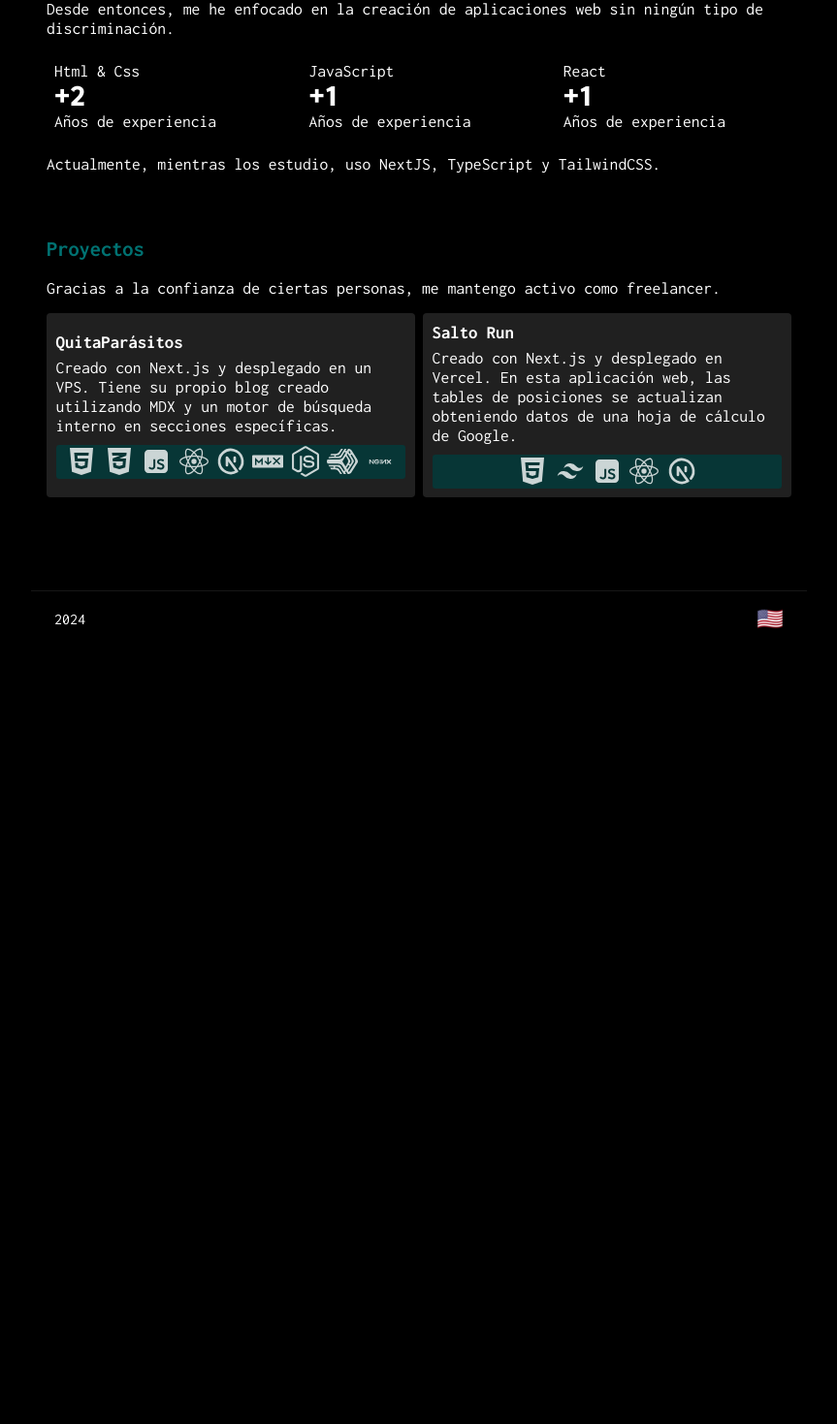
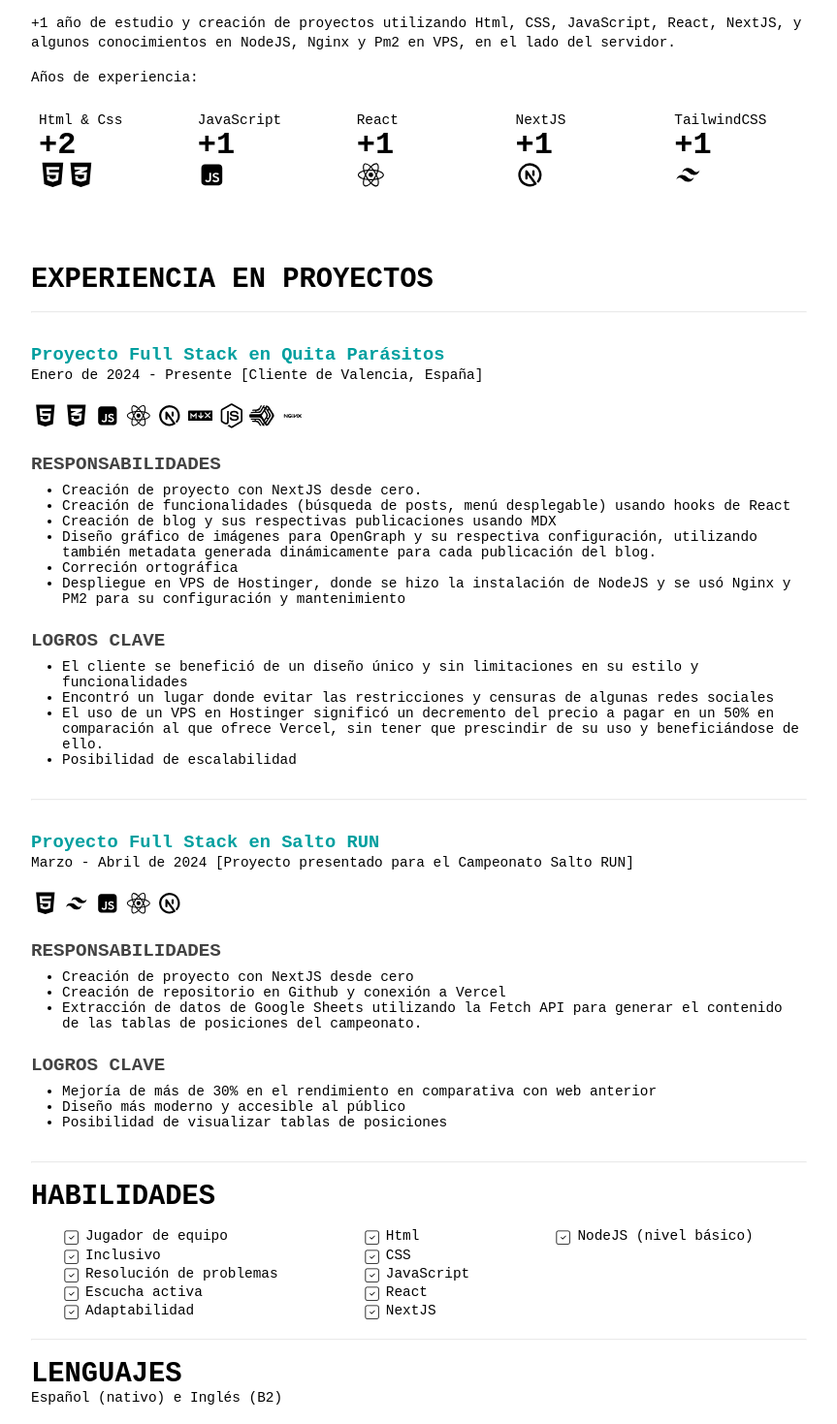
Before and after one commit to riberojuanca/juancaribero, a Next.js app: page / in a window 1280 px wide. Shown: the part 261-1730 px from the top of the page at 97% size, without its empty margins (208-1071 px from the left). Before the commit the page ends 927 px from the top, so only its background shows below. Built offline with nearby package versions, Linux system fonts and the light colour scheme.

Commit message:
CV format design was finished

```diff
--- a/app/globals.css
+++ b/app/globals.css
@@ -3,12 +3,12 @@
     0px 2px 2px 0px rgba(0, 0, 0, 0.045), 0px 1px 5px 0px rgba(0, 0, 0, 0.051);
 
   --principal-color: #0000004f;
-  --principal-bg: #000000;
+  --principal-bg: white;
   --second-color: rgba(255, 38, 0, 0.796);
   --third-color: rgba(0, 59, 59, 0.796);
   --fourth-color: rgba(255, 255, 255, 0.126);
 
-  --title-color: rgba(0, 193, 193, 0.587);
+  --title-color: #009f9f;
 }
 
 *,
@@ -23,23 +23,25 @@ html,
 body {
   display: block;
   max-width: 100vw;
-  /* overflow-x: hidden; */
+  overflow-x: hidden;
   font-size: 16px;
 }
 
 body {
   background: var(--principal-bg);
-  color: white;
   margin: 0;
   line-height: inherit;
+  font-family: "Courier New", Courier, monospace;
+  padding: 2rem;
 }
 
 ::selection {
-  background: var(--third-color);
+  background: var(--title-color);
+  color: white;
 }
 
 a:hover {
-  transform: scale(1.01);
+  filter: brightness(120%);
 }
 
 main {
@@ -48,33 +50,32 @@ main {
 }
 
 header {
-  background: var(--principal-color);
   backdrop-filter: blur(10px);
   display: flex;
-  justify-content: space-between;
-  align-items: center;
-  height: 4rem;
-  margin-bottom: 6rem;
-  padding: 1rem;
-  position: sticky;
-  top: 0;
+  flex-direction: column;
+  justify-content: center;
+  margin-bottom: 3rem;
+  /* top: 0; */
   z-index: 50;
   font-size: 1.5rem;
   border-radius: 3px;
+  min-width: 360px;
 }
 h3 {
   margin-block: 0 0.4rem;
 }
 
 .icons {
-  display: flex;
-  flex-direction: row;
-  gap: 1rem;
-  height: 1.5rem;
+  font-size: 0.8rem;
+  display: grid;
+  grid-template-columns: 1fr 1fr;
+  grid-template-rows: auto;
+  gap: 0.2rem;
+  /* display: flex;
+  flex-direction: column; */
 }
 
 article {
-  padding-inline: 1rem;
   position: relative;
 }
 
@@ -96,9 +97,40 @@ article .container {
 }
 
 .title-section {
-  font-size: 1.4rem;
-  line-height: 1.75rem;
+  font-size: 2.8rem;
+  font-weight: 800;
+}
+
+h2 {
+  font-size: 1.8rem;
+}
+h3 {
   color: var(--title-color);
+  margin-bottom: 0;
+}
+
+h4 {
+  font-size: 1.2rem;
+  color: rgb(67, 67, 67);
+  margin-block: 1.5rem 0.5rem;
+}
+
+li {
+  margin-left: 2rem;
+  font-size: 0.9rem;
+}
+
+a {
+  color: inherit;
+  text-decoration: none;
+}
+
+hr {
+  opacity: 0.2;
+}
+
+p {
+  font-size: 0.9rem;
 }
 
 .body-section {
@@ -109,13 +141,13 @@ article .container {
 
 .body-section p {
   margin: 0;
-  font-size: 1.1rem;
+  font-size: 0.9rem;
   line-height: 1.25rem;
 }
 
 .body-section .skills {
   display: grid;
-  grid-template-columns: repeat(auto-fill, minmax(180px, 1fr));
+  grid-template-columns: repeat(auto-fill, minmax(120px, 1fr));
   gap: 1.2rem;
 }
 
@@ -125,6 +157,25 @@ article .container {
   border-radius: 4px;
 }
 
+.skills > * svg {
+  font-size: 1.8rem;
+}
+
+.ulSkills {
+  margin-top: 1rem;
+  display: flex;
+  flex-direction: column;
+}
+
+.ulSkills li {
+  display: flex;
+  align-items: flex-start;
+  gap: 0.3rem;
+}
+
+.ulSkills li svg {
+  font-size: 1.2rem;
+}
 /* .skill p {
   font-size: 1rem;
 } */
@@ -135,23 +186,26 @@ article .container {
   margin: 0;
 }
 
-a {
-  color: inherit;
-  text-decoration: none;
-}
-
 .logoTitle {
   display: flex;
   align-items: center;
+  justify-content: center;
+  filter: grayscale(1);
 }
 
-.icons a:nth-last-child(1) {
-  padding: 1px 0 0 1px;
-  font-size: 1.4rem;
+.icons a {
+  display: flex;
+  align-items: center;
+  font-size: 0.8rem;
+  color: var(--title-color);
+}
+
+.icons svg {
+  font-size: 1.1rem;
 }
 
 .title {
-  font-weight: 400;
+  font-weight: 800;
   font-size: 1.2rem;
   display: none;
 }
@@ -175,7 +229,48 @@ a {
   background-color: red;
 }
 
-@media screen and (min-width: 1080px) {
+@media screen and (min-width: 900px) {
+  header {
+    backdrop-filter: blur(10px);
+    /* display: flex;
+    justify-content: space-between;
+    align-items: center; */
+    height: 4rem;
+    margin-bottom: 4rem;
+    /* top: 0; */
+    z-index: 50;
+    font-size: 1.5rem;
+    border-radius: 3px;
+  }
+  .icons {
+    display: flex;
+    flex-direction: row;
+    justify-content: space-between;
+    gap: 1rem;
+    height: 1.5rem;
+  }
+
+  .icons a {
+    display: flex;
+    align-items: center;
+    justify-content: center;
+    gap: 0.2rem;
+    font-size: 0.9rem;
+    font-weight: 600;
+    color: var(--title-color);
+  }
+
+  .icons svg {
+    font-size: 1.3rem;
+  }
+
+  .ulSkills {
+    margin-top: 1rem;
+    display: grid;
+    grid-template-rows: repeat(5, 1fr);
+    grid-template-columns: auto;
+    grid-auto-flow: column;
+  }
   .flag {
     font-size: 1.4rem;
   }
--- a/app/layout.jsx
+++ b/app/layout.jsx
@@ -23,7 +23,7 @@ export const metadata = {
 export default function RootLayout({ children }) {
   return (
     <html lang="en">
-      <body className={inconsolata.className}>
+      <body>
         <main>
           <header>
             <Menu />
--- a/app/page.jsx
+++ b/app/page.jsx
@@ -1,6 +1,19 @@
 import Link from "next/link";
 import ProjectCard from "@/components/ProjectCard";
 import SpainProjectCard from "@/components/SpainProjectCard";
+/*SKILLS ICONS*/
+import { TbBrandNextjs } from "react-icons/tb";
+import { RiJavascriptFill } from "react-icons/ri";
+import { FaHtml5 } from "react-icons/fa";
+import { FaCss3Alt } from "react-icons/fa";
+import { FaNodeJs } from "react-icons/fa";
+import { IoLogoReact } from "react-icons/io5";
+import { SiMdx } from "react-icons/si";
+import { SiPm2 } from "react-icons/si";
+import { DiNginx } from "react-icons/di";
+import { BiLogoTailwindCss } from "react-icons/bi";
+
+import { CiSquareCheck } from "react-icons/ci";
 
 function homePageSpanish() {
   return (
@@ -9,54 +22,111 @@ function homePageSpanish() {
         <div className="container">
           <div className="sub-container">
             <section className="sub-container-section">
-              <h2 className="title-section">Hola 👋🏼</h2>
+              <h1 className="title-section">JUAN RIBERO</h1>
               <div className="body-section">
+                <h2>DESARROLLADOR WEB FRONTEND EN FORMACIÓN</h2>
                 <p>
-                  Soy Juan Ribero, desarrollador web frontend de Salto, Uruguay
-                  🇺🇾.
+                  +1 año de estudio y creación de proyectos utilizando Html,
+                  CSS, JavaScript, React, NextJS, y algunos conocimientos en
+                  NodeJS, Nginx y Pm2 en VPS, en el lado del servidor.
                 </p>
-                <p>
-                  Comencé este viaje a principios del año 2023.
-                  <br />
-                  Desde entonces, me he enfocado en la creación de aplicaciones
-                  web sin ningún tipo de discriminación.
-                </p>
+                <p>Años de experiencia:</p>
                 <div className="skills">
                   <div className="skill">
                     <p>Html & Css</p>
                     <p>+2</p>
-                    <p>Años de experiencia</p>
+                    <FaHtml5 />
+                    <FaCss3Alt />
                   </div>
                   <div className="skill">
                     <p>JavaScript</p>
                     <p>+1</p>
-                    <p>Años de experiencia</p>
+                    <RiJavascriptFill />
                   </div>
                   <div className="skill">
                     <p>React</p>
                     <p>+1</p>
-                    <p>Años de experiencia</p>
+                    <IoLogoReact />
+                  </div>
+                  <div className="skill">
+                    <p>NextJS</p>
+                    <p>+1</p>
+                    <TbBrandNextjs />
+                  </div>
+                  <div className="skill">
+                    <p>TailwindCSS</p>
+                    <p>+1</p>
+                    <BiLogoTailwindCss />
                   </div>
                 </div>
-                <p>
-                  Actualmente, mientras los estudio, uso NextJS, TypeScript y
-                  TailwindCSS.
-                </p>
               </div>
             </section>
           </div>
           <div className="sub-container">
             <section className="sub-container-section">
-              <h2 className="title-section">Proyectos</h2>
+              <h2>EXPERIENCIA EN PROYECTOS</h2>
               <div className="body-section">
-                <p>
-                  Gracias a la confianza de ciertas personas, me mantengo activo
-                  como freelancer.
-                </p>
                 <SpainProjectCard />
               </div>
             </section>
           </div>
+        </div>
+        <br />
+        <div>
+          <h2>HABILIDADES</h2>
+          <ul className="ulSkills" type="none">
+            <li>
+              <CiSquareCheck />
+              Jugador de equipo
+            </li>
+            <li>
+              <CiSquareCheck />
+              Inclusivo
+            </li>
+            <li>
+              <CiSquareCheck />
+              Resolución de problemas
+            </li>
+            <li>
+              <CiSquareCheck />
+              Escucha activa
+            </li>
+            <li>
+              <CiSquareCheck />
+              Adaptabilidad
+            </li>
+            <li>
+              <CiSquareCheck />
+              Html
+            </li>
+            <li>
+              <CiSquareCheck />
+              CSS
+            </li>
+            <li>
+              <CiSquareCheck />
+              JavaScript
+            </li>
+            <li>
+              <CiSquareCheck />
+              React
+            </li>
+            <li>
+              <CiSquareCheck />
+              NextJS
+            </li>
+            <li>
+              <CiSquareCheck />
+              NodeJS (nivel básico)
+            </li>
+          </ul>
+        </div>
+        <br />
+        <hr />
+        <br />
+        <div>
+          <h2>LENGUAJES</h2>
+          <p>Español (nativo) e Inglés (B2)</p>
         </div>
       </article>
       <footer className="footer">
--- a/components/ProjectCard.jsx
+++ b/components/ProjectCard.jsx
@@ -19,16 +19,14 @@ function ProjectCard() {
   return (
     <>
       <section className={styles.sectionContainer}>
+        <hr />
         <article className={styles.cardContainer}>
           <div className={styles.texts}>
             <Link href={"https://quita-parasitos.vercel.app"} target="_blank">
-              <h3>QuitaParásitos</h3>
-              <p>
-                Created with Next JS and deployed on VPS. It has its own blog
-                created using MDX and an internal search engine in particular
-                sections.
-              </p>
+              <h3>Full Stack Project at Quita Parásitos</h3>
             </Link>
+            <p>January 2024 - Present [Client based in Valencia, Spain]</p>
+            <br />
             <div className={styles.skills}>
               <FaHtml5 title="Html" />
               <FaCss3Alt title="CSS" />
@@ -40,18 +38,56 @@ function ProjectCard() {
               <SiPm2 title="Pm2" />
               <DiNginx title="Nginx" />
             </div>
+            <ul className="ulProject">
+              <h4>RESPONSIBILITIES</h4>
+              <li>Creation of project with NextJS from scratch.</li>
+              <li>
+                Development of functionalities (post search, dropdown menu)
+                using React hooks.
+              </li>
+              <li>Creation of a blog and its respective posts using MDX.</li>
+              <li>
+                Graphic design of images for OpenGraph and its corresponding
+                configuration.
+              </li>
+              <li>Spelling correction.</li>
+              <li>
+                Deployment on a Hostinger VPS, where NodeJS installation was
+                carried out and Nginx and PM2 were used for configuration and
+                maintenance.
+              </li>
+            </ul>
+            <ul className="ulProject">
+              <h4>KEY ACCOMPLISHMENTS</h4>
+              <li>
+                The client benefited from a unique design with no limitations in
+                style and functionalities.
+              </li>
+              <li>
+                Found a space to avoid restrictions and censorship from some
+                social media platforms.
+              </li>
+              <li>
+                Using a VPS on Hostinger resulted in a 50% decrease in price
+                compared to what Vercel offers, without having to forgo its use
+                and benefiting from it.
+              </li>
+              <li>Scalability possibility.</li>
+            </ul>
           </div>
         </article>
+        <hr />
+
         <article className={styles.cardContainer}>
           <div className={styles.texts}>
-            <Link href={"https://saltorun.vercel.app"} target="_blank">
-              <h3>Salto Run</h3>
-              <p>
-                Created with Next JS and deployed on Vercel. In this web
-                application, the leaderboards are updated by obtaining data from
-                a Google spreadsheet.
-              </p>
+            <Link href={"https://quita-parasitos.vercel.app"} target="_blank">
+              <h3>Full Stack Project at Salto RUN</h3>
             </Link>
+            <p>
+              March 2024 - April 2024 [Project submitted for Salto RUN
+              Championship]
+            </p>
+            <br />
             <div className={styles.skills}>
               <FaHtml5 title="Html" />
               <BiLogoTailwindCss title="TailwindCSS" />
@@ -59,8 +95,27 @@ function ProjectCard() {
               <IoLogoReact title="React" />
               <TbBrandNextjs title="NextJS" />
             </div>
+            <ul className="ulProject">
+              <h4>RESPONSIBILITIES</h4>
+              <li>Development of a NextJS project from scratch.</li>
+              <li>GitHub repository creation and connection to Vercel.</li>
+              <li>
+                Data extraction from Google Sheets using the Fetch API to
+                generate the championship standings tables.
+              </li>
+            </ul>
+            <ul className="ulProject">
+              <h4>KEY ACCOMPLISHMENTS</h4>
+              <li>
+                Over 30% improvement in performance compared to the previous
+                website.
+              </li>
+              <li>Modern and accessible design for the public.</li>
+              <li>Ability to view championship standings tables.</li>
+            </ul>
           </div>
         </article>
+        <hr />
       </section>
     </>
   );
--- a/components/SpainProjectCard.jsx
+++ b/components/SpainProjectCard.jsx
@@ -19,16 +19,14 @@ function SpainProjectCard() {
   return (
     <>
       <section className={styles.sectionContainer}>
+        <hr />
         <article className={styles.cardContainer}>
           <div className={styles.texts}>
             <Link href={"https://quita-parasitos.vercel.app"} target="_blank">
-              <h3>QuitaParásitos</h3>
-              <p>
-                Creado con Next.js y desplegado en un VPS. Tiene su propio blog
-                creado utilizando MDX y un motor de búsqueda interno en
-                secciones específicas.
-              </p>
+              <h3>Proyecto Full Stack en Quita Parásitos</h3>
             </Link>
+            <p>Enero de 2024 - Presente [Cliente de Valencia, España]</p>
+            <br />
             <div className={styles.skills}>
               <FaHtml5 title="Html" />
               <FaCss3Alt title="CSS" />
@@ -40,18 +38,59 @@ function SpainProjectCard() {
               <SiPm2 title="Pm2" />
               <DiNginx title="Nginx" />
             </div>
+            <ul className="ulProject">
+              <h4>RESPONSABILIDADES</h4>
+              <li>Creación de proyecto con NextJS desde cero.</li>
+              <li>
+                Creación de funcionalidades (búsqueda de posts, menú
+                desplegable) usando hooks de React
+              </li>
+              <li>
+                Creación de blog y sus respectivas publicaciones usando MDX
+              </li>
+              <li>
+                Diseño gráfico de imágenes para OpenGraph y su respectiva
+                configuración, utilizando también metadata generada
+                dinámicamente para cada publicación del blog.
+              </li>
+              <li>Correción ortográfica</li>
+              <li>
+                Despliegue en VPS de Hostinger, donde se hizo la instalación de
+                NodeJS y se usó Nginx y PM2 para su configuración y
+                mantenimiento
+              </li>
+            </ul>
+            <ul className="ulProject">
+              <h4>LOGROS CLAVE</h4>
+              <li>
+                El cliente se benefició de un diseño único y sin limitaciones en
+                su estilo y funcionalidades
+              </li>
+              <li>
+                Encontró un lugar donde evitar las restricciones y censuras de
+                algunas redes sociales
+              </li>
+              <li>
+                El uso de un VPS en Hostinger significó un decremento del precio
+                a pagar en un 50% en comparación al que ofrece Vercel, sin tener
+                que prescindir de su uso y beneficiándose de ello.
+              </li>
+              <li>Posibilidad de escalabilidad</li>
+            </ul>
           </div>
         </article>
+        <hr />
+
         <article className={styles.cardContainer}>
           <div className={styles.texts}>
-            <Link href={"https://saltorun.vercel.app"} target="_blank">
-              <h3>Salto Run</h3>
-              <p>
-                Creado con Next.js y desplegado en Vercel. En esta aplicación
-                web, las tables de posiciones se actualizan obteniendo datos de
-                una hoja de cálculo de Google.
-              </p>
+            <Link href={"https://quita-parasitos.vercel.app"} target="_blank">
+              <h3>Proyecto Full Stack en Salto RUN</h3>
             </Link>
+            <p>
+              Marzo - Abril de 2024 [Proyecto presentado para el Campeonato
+              Salto RUN]
+            </p>
+            <br />
             <div className={styles.skills}>
               <FaHtml5 title="Html" />
               <BiLogoTailwindCss title="TailwindCSS" />
@@ -59,8 +98,28 @@ function SpainProjectCard() {
               <IoLogoReact title="React" />
               <TbBrandNextjs title="NextJS" />
             </div>
+            <ul className="ulProject">
+              <h4>RESPONSABILIDADES</h4>
+              <li>Creación de proyecto con NextJS desde cero</li>
+              <li>Creación de repositorio en Github y conexión a Vercel</li>
+              <li>
+                Extracción de datos de Google Sheets utilizando la Fetch API
+                para generar el contenido de las tablas de posiciones del
+                campeonato.
+              </li>
+            </ul>
+            <ul className="ulProject">
+              <h4>LOGROS CLAVE</h4>
+              <li>
+                Mejoría de más de 30% en el rendimiento en comparativa con web
+                anterior
+              </li>
+              <li>Diseño más moderno y accesible al público</li>
+              <li>Posibilidad de visualizar tablas de posiciones</li>
+            </ul>
           </div>
         </article>
+        <hr />
       </section>
     </>
   );
--- a/styles/ProjectCard.module.css
+++ b/styles/ProjectCard.module.css
@@ -1,13 +1,12 @@
 .sectionContainer {
   display: flex;
   flex-direction: column;
-  gap: 0.5rem;
+  gap: 2rem;
 }
 .cardContainer {
   border-radius: 4px;
   background: var(--fourth-color);
   width: 100%;
-  padding: 0.6rem;
   margin-inline: auto auto;
   gap: 0.6rem;
 }
@@ -17,30 +16,24 @@
   flex-direction: column;
   justify-content: center;
   height: 100%;
-  gap: 0.6rem;
 }
 
 .skills {
-  background: var(--third-color);
-  color: rgba(255, 255, 255, 0.792);
+  width: fit-content;
   display: flex;
   align-items: center;
   justify-content: center;
-  font-size: 2rem;
+  font-size: 1.6rem;
   gap: 0.4rem;
   border-radius: 3px;
   position: relative;
   padding: 0.1rem;
 }
 
-.skills svg:hover {
-  color: white;
-}
-
 @media screen and (min-width: 1080px) {
-  .sectionContainer {
+  /* .sectionContainer {
     display: grid;
     grid-template-columns: 1fr 1fr;
     gap: 0.5rem;
-  }
+  } */
 }
```
Also changed, not shown: app/en/page.jsx (+91 -21 lines), components/Menu.jsx (+18 -15 lines).
